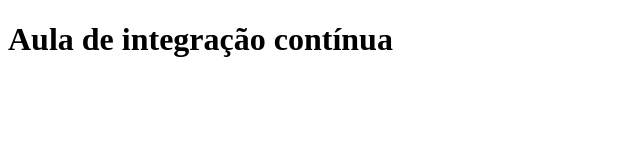
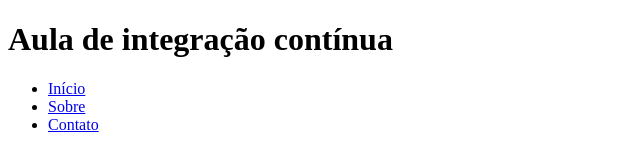
Before and after one commit to victorbarrosestudo/engcicd, a plain HTML site: page index.html in a window 1280 px wide. Shown: the whole page, without its empty margins (0-640 px from the left). Drawn offline with Linux system fonts and the light colour scheme.

Commit message:
Update index.html

```diff
--- a/index.html
+++ b/index.html
@@ -8,6 +8,11 @@
 </head>
 <body>
     <h1>Aula de integração contínua</h1>
+      <ul>
+        <li><a href="#">Início</a></li>
+        <li><a href="#">Sobre</a></li>
+        <li><a href="#">Contato</a></li>
+      </ul>
     <br>
 </body>
 </html>
```
